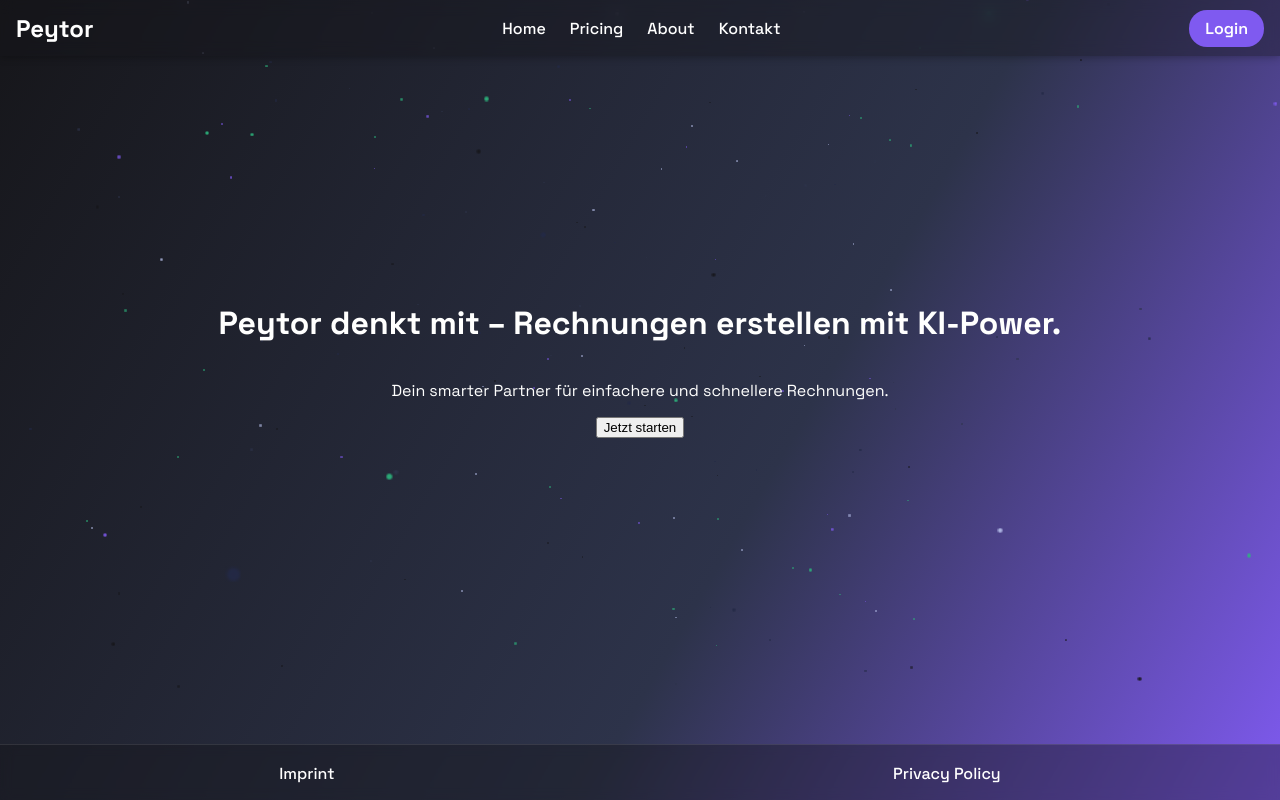
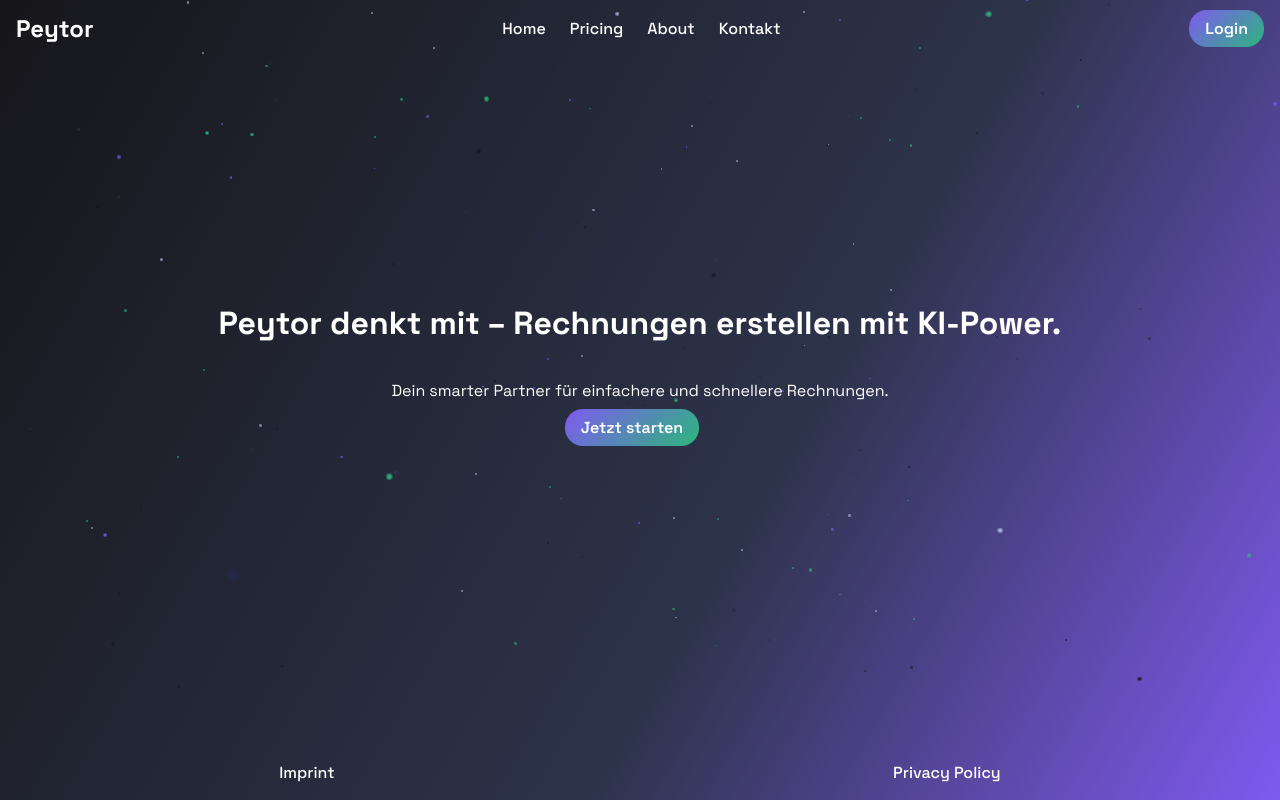
Before and after one commit to M1roel/Peytor, an Angular app: page / in a window 1280 px wide. Built offline with nearby package versions, Linux system fonts and the light colour scheme.

Commit message:
feat: CTA Button im Home Bereich: -Routing hinzugefügt -Style verbessert

```diff
--- a/src/app/app.routes.ts
+++ b/src/app/app.routes.ts
@@ -4,6 +4,7 @@ import { HomeComponent } from './features/landing/home/home.component';
 import { PricingComponent } from './features/landing/pricing/pricing.component';
 import { AboutComponent } from './features/landing/about/about.component';
 import { ContactComponent } from './features/landing/contact/contact.component';
+import { RegisterComponent } from './features/auth/register/register.component';
 
 export const routes: Routes = [
   { path: '', component: HomeComponent },
@@ -11,4 +12,5 @@ export const routes: Routes = [
   { path: 'pricing', component: PricingComponent },
   { path: 'about', component: AboutComponent },
   { path: 'contact', component: ContactComponent },
+  { path: 'register', component: RegisterComponent}
 ];
--- a/src/app/features/landing/home/home.component.html
+++ b/src/app/features/landing/home/home.component.html
@@ -3,6 +3,8 @@
     <div class="home-content">
       <h1>Peytor denkt mit – Rechnungen erstellen mit KI-Power.</h1>
       <p>Dein smarter Partner für einfachere und schnellere Rechnungen.</p>
-      <button>Jetzt starten</button>
+      <div>
+        <a class="button-primary" routerLink="/register">Jetzt starten</a>
+      </div>
     </div>
   </div>
--- a/src/app/features/landing/home/home.component.ts
+++ b/src/app/features/landing/home/home.component.ts
@@ -1,9 +1,11 @@
 import { AfterViewInit, Component, ElementRef, ViewChild } from '@angular/core';
+import { RouterModule } from '@angular/router';
 import * as THREE from 'three';
 
 @Component({
   selector: 'app-home',
   templateUrl: './home.component.html',
+  imports: [RouterModule],
   styleUrls: ['./home.component.scss'],
   standalone: true,
 })
--- a/src/app/shared/footer/footer.component.scss
+++ b/src/app/shared/footer/footer.component.scss
@@ -5,15 +5,17 @@ footer {
   @include m.flexBox(row, space-around, center);
   width: 100%;
   height: 56px;
-  background: rgba(22, 22, 26, 0.4);
+  /*background: rgba(22, 22, 26, 0.4);
   backdrop-filter: blur(6px);
-  border-top: 1px solid rgba(255, 255, 255, 0.1);
+  border-top: 1px solid rgba(255, 255, 255, 0.1);*/
 }
 
 footer a {
-  color: white;
+  color: v.$text-primary;
   text-decoration: none;
   font-weight: 500;
+  cursor: pointer;
+  transition: color 0.3s ease;
 
   &:hover {
     color: v.$accent;
--- a/src/app/shared/header/header.component.html
+++ b/src/app/shared/header/header.component.html
@@ -10,8 +10,8 @@
     <a routerLink="/contact">Kontakt</a>
   </nav>
 
-  <div class="cta" *ngIf="!isMobileMenuOpen">
-    <a routerLink="/login" class="login-button">Login</a>
+  <div class="button-primary" *ngIf="!isMobileMenuOpen">
+    <a routerLink="/login">Login</a>
   </div>
 
   <!-- Burger-Icon
--- a/src/app/shared/header/header.component.scss
+++ b/src/app/shared/header/header.component.scss
@@ -13,9 +13,9 @@
     align-items: center;
     /*padding: 0 2rem;*/
     z-index: 10;
-    background: rgba(22, 22, 26, 0.4);
+    /*background: rgba(22, 22, 26, 0.4);
     backdrop-filter: blur(8px);
-    box-shadow: 0 1px 8px rgba(0,0,0,0.3);
+    box-shadow: 0 1px 8px rgba(0,0,0,0.3);*/
   }
 
   .logo a {
@@ -44,9 +44,9 @@
     }
   }
 
-  .cta .login-button {
+  /*.cta .login-button {
     padding: 0.5rem 1rem;
-    background: v.$primary;
+    background: linear-gradient(135deg, v.$primary, v.$accent);
     border-radius: v.$radius;
     margin-right: 1rem;
     color: white;
@@ -58,4 +58,4 @@
     &:hover {
       background: color.adjust(v.$primary, $lightness: 10%);
     }
-  }
+  }*/
--- a/src/styles.scss
+++ b/src/styles.scss
@@ -1,6 +1,6 @@
 @use '../src/styles/mixins.scss' as m;
 @use '../src/styles/variables.scss' as v;
-
+@use "sass:color";
 
 @font-face {
     font-family: 'Space Grotesk';
@@ -65,3 +65,19 @@ main {
   min-height: 0;
   width: 100%;
 }
+
+.button-primary {
+  padding: 0.5rem 1rem;
+  background: linear-gradient(135deg, v.$primary, v.$accent);
+  border-radius: v.$radius;
+  margin-right: 1rem;
+  color: white;
+  text-decoration: none;
+  font-weight: 600;
+  transition: background 0.3s ease;
+  cursor: pointer;
+
+  &:hover {
+    background: color.adjust(v.$primary, $lightness: 10%);
+  }
+}
```
